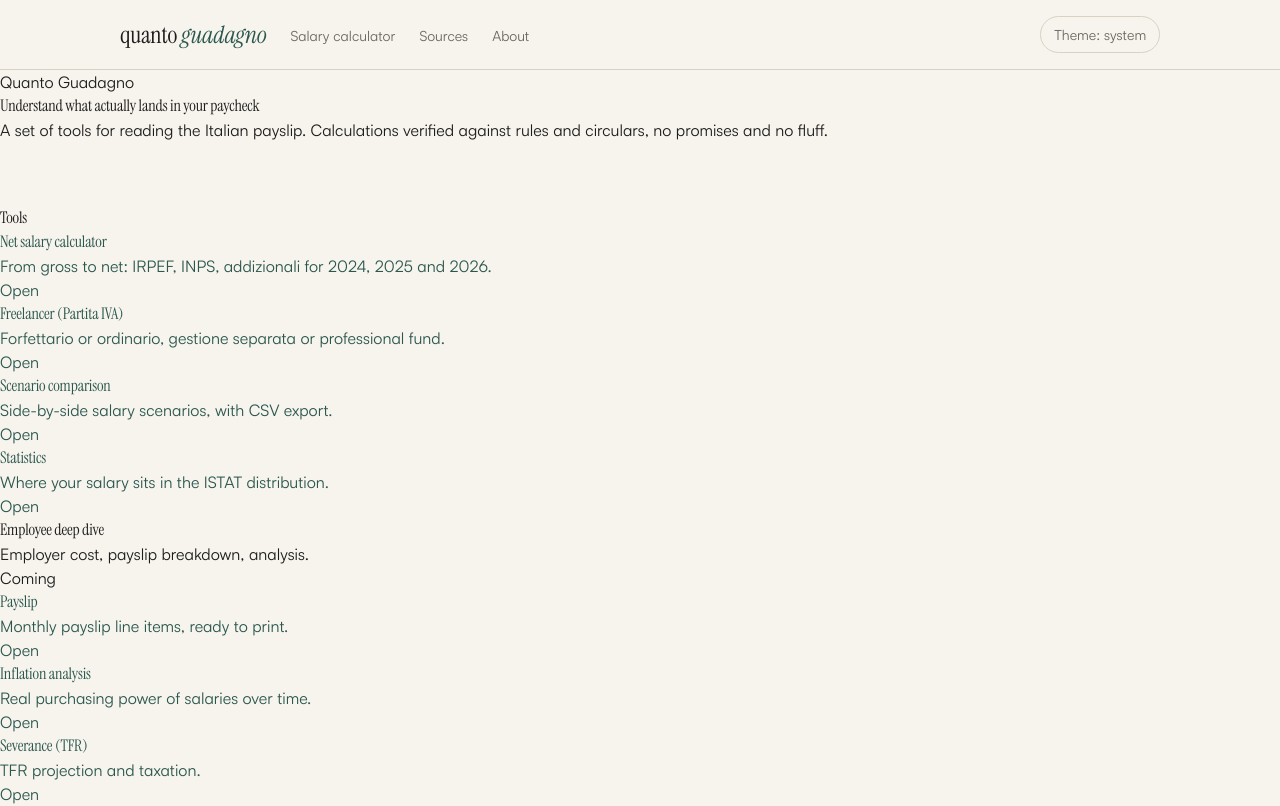
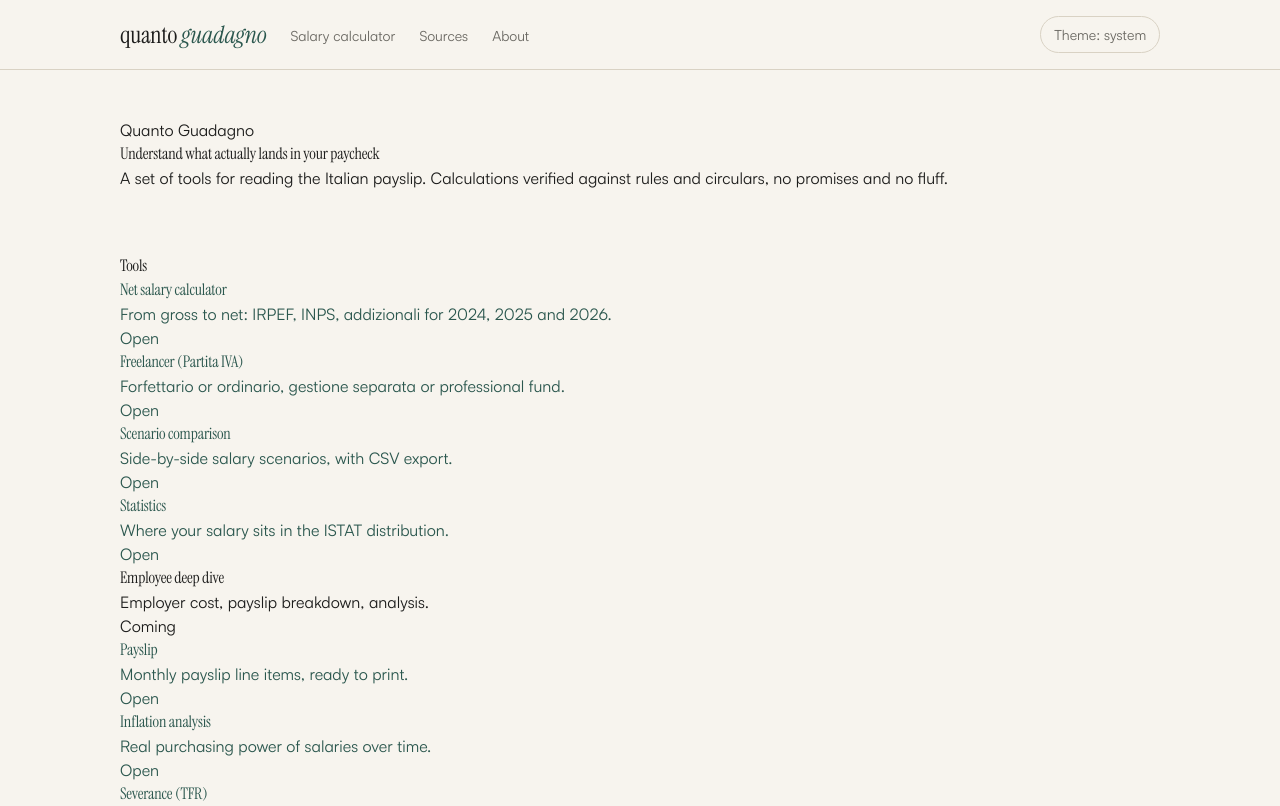
Before and after one commit to stefanovalloncini/quanto-guadagno, a React (Vite) app: page / in a window 1280 px wide. Shown: the top 806 px of the page. Built offline with nearby package versions, Linux system fonts and the light colour scheme.

Commit message:
refactor(shell): AppLayout with content max + main landmark

```diff
--- a/src/ui/shared/AppLayout.tsx
+++ b/src/ui/shared/AppLayout.tsx
@@ -2,14 +2,21 @@
 import { AppHeader } from "./AppHeader.tsx";
 import { AppFooter } from "./AppFooter.tsx";
 import { SkipLink } from "./SkipLink.tsx";
+import { ErrorBoundary } from "./ErrorBoundary.tsx";
 
-export function AppLayout({ children }: { readonly children: ReactNode }) {
+interface AppLayoutProps {
+  readonly children: ReactNode;
+}
+
+export function AppLayout({ children }: AppLayoutProps) {
   return (
-    <div className="qg-app-shell">
-      <SkipLink targetId="main" />
+    <>
+      <SkipLink />
       <AppHeader />
-      <div className="qg-app-shell__content">{children}</div>
+      <main id="main" className="qg-main">
+        <ErrorBoundary>{children}</ErrorBoundary>
+      </main>
       <AppFooter />
-    </div>
+    </>
   );
 }
```
